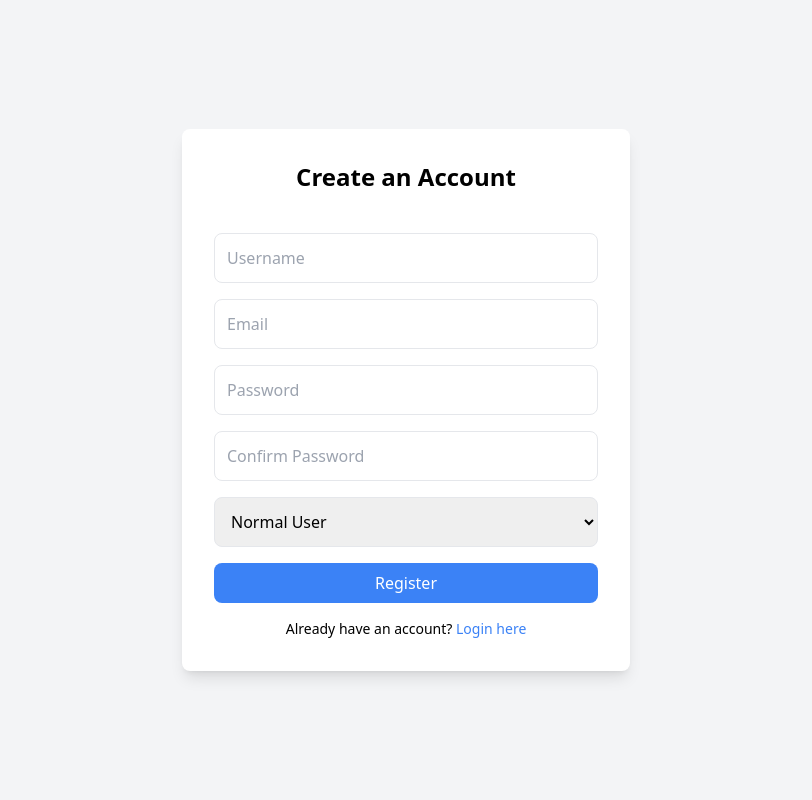
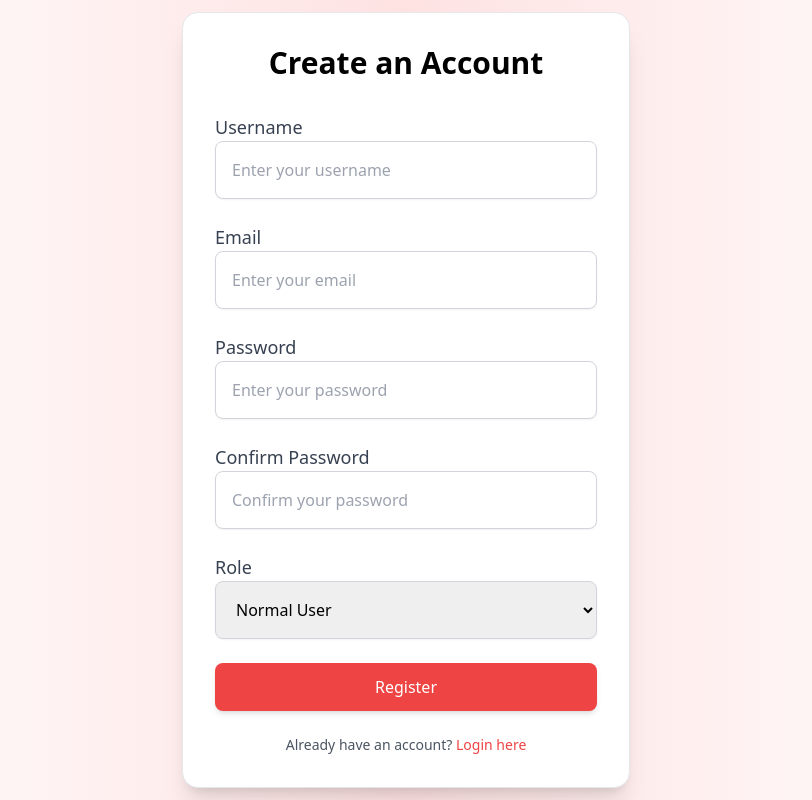
Before and after one commit to dikchya05/Watchvideos, a Django app: page /accounts/register/ in a window 1280 px wide. Shown: the whole page, without its empty margins (234-1046 px from the left). Run offline with Django 5.2, Linux system fonts and the light colour scheme; some libraries are stand-ins or nearby versions.

Commit message:
fixing the design in the code

```diff
--- a/accounts/templates/accounts/register.html
+++ b/accounts/templates/accounts/register.html
@@ -8,38 +8,58 @@
     <title>Register</title>
 </head>
 
-<body class="flex justify-center items-center h-screen bg-gray-100">
-    <div class="w-full max-w-md bg-white p-8 rounded-lg shadow-lg">
-        <h2 class="text-2xl font-bold text-center mb-6">Create an Account</h2>
-        <form method="POST" action="{% url 'register' %}" class="space-y-4">
+<body class="flex justify-center items-center h-screen bg-gradient-to-r from-white via-red-100 to-white">
+
+    <div class="w-full max-w-md bg-white p-8 rounded-2xl shadow-xl border border-gray-200">
+        <h2 class="text-3xl font-semibold text-center text-black mb-8">Create an Account</h2>
+        <form method="POST" action="{% url 'register' %}" class="space-y-6">
             {% csrf_token %}
 
-            <input type="text" name="username" placeholder="Username"
-                class="w-full p-3 border rounded-lg focus:ring focus:ring-blue-300">
+            <div>
+                <label for="username" class="block text-lg font-medium text-gray-700">Username</label>
+                <input type="text" name="username" id="username" placeholder="Enter your username"
+                    class="w-full p-4 border border-gray-300 rounded-lg focus:ring-2 focus:ring-red-400 transition duration-300 ease-in-out shadow-sm">
+            </div>
 
-            <input type="email" name="email" placeholder="Email"
-                class="w-full p-3 border rounded-lg focus:ring focus:ring-blue-300">
+            <div>
+                <label for="email" class="block text-lg font-medium text-gray-700">Email</label>
+                <input type="email" name="email" id="email" placeholder="Enter your email"
+                    class="w-full p-4 border border-gray-300 rounded-lg focus:ring-2 focus:ring-red-400 transition duration-300 ease-in-out shadow-sm">
+            </div>
 
-            <input type="password" name="password1" placeholder="Password"
-                class="w-full p-3 border rounded-lg focus:ring focus:ring-blue-300">
+            <div>
+                <label for="password1" class="block text-lg font-medium text-gray-700">Password</label>
+                <input type="password" name="password1" id="password1" placeholder="Enter your password"
+                    class="w-full p-4 border border-gray-300 rounded-lg focus:ring-2 focus:ring-red-400 transition duration-300 ease-in-out shadow-sm">
+            </div>
 
-            <input type="password" name="password2" placeholder="Confirm Password"
-                class="w-full p-3 border rounded-lg focus:ring focus:ring-blue-300">
+            <div>
+                <label for="password2" class="block text-lg font-medium text-gray-700">Confirm Password</label>
+                <input type="password" name="password2" id="password2" placeholder="Confirm your password"
+                    class="w-full p-4 border border-gray-300 rounded-lg focus:ring-2 focus:ring-red-400 transition duration-300 ease-in-out shadow-sm">
+            </div>
 
-            <select name="role" class="w-full p-3 border rounded-lg">
-                <option value="user">Normal User</option>
-                <option value="admin">Admin</option>
-            </select>
+            <div>
+                <label for="role" class="block text-lg font-medium text-gray-700">Role</label>
+                <select name="role" id="role"
+                    class="w-full p-4 border border-gray-300 rounded-lg focus:ring-2 focus:ring-red-400 transition duration-300 ease-in-out shadow-sm">
+                    <option value="user">Normal User</option>
+                    <option value="admin">Admin</option>
+                </select>
+            </div>
 
             <button type="submit"
-                class="w-full bg-blue-500 text-white py-2 rounded-lg hover:bg-blue-600">Register</button>
+                class="w-full bg-red-500 text-white py-3 rounded-lg hover:bg-red-600 transition duration-200 ease-in-out shadow-md transform hover:scale-105">
+                Register
+            </button>
         </form>
 
-        <p class="text-center text-sm mt-4">
+        <p class="text-center text-sm mt-6 text-gray-600">
             Already have an account?
-            <a href="{% url 'login' %}" class="text-blue-500 hover:underline">Login here</a>
+            <a href="{% url 'login' %}" class="text-red-500 hover:underline">Login here</a>
         </p>
     </div>
+
 </body>
 
 </html>
--- a/accounts/views.py
+++ b/accounts/views.py
@@ -45,12 +45,19 @@ def register(request):
 #     return render(request, 'accounts/login.html')
 
 def user_login(request):
+    # Check if the user is already logged in
+    if request.user.is_authenticated:
+        return redirect('home')  # Redirect to home if already logged in
+
     if request.method == "POST":
-        username = request.POST["username"]
-        password = request.POST["password"]
+        username = request.POST.get("username")
+        password = request.POST.get("password")
+
+        # Authenticate the user
         user = authenticate(request, username=username, password=password)
 
         if user is not None:
+            # Successful login: log the user in
             login(request, user)
 
             # Get user information except password
@@ -59,21 +66,24 @@ def user_login(request):
                 'first_name': user.first_name,
                 'last_name': user.last_name,
                 'email': user.email,
-                'role': user.role,  # Use the 'role' field from CustomUser model
+                'role': getattr(user, 'role', 'guest'),  # Safely get role from custom user model
                 'last_login': user.last_login,
                 'date_joined': user.date_joined
             }
 
-            # Print or use this user information as needed
-            print('User Information:', user_info)
+            # Debugging: print user information (or save to a log file)
+            print(f"User Information: {user_info}")
 
-            # Check the user's role to define if the user is an admin or normal user
-            user_type = user.role if user.role else 'guest'  # Default to 'normal' if no role assigned
+            # Check the user's role and print it for debugging (optional)
+            user_type = user_info.get('role', 'guest')  # Default to 'guest' if no role is defined
+            print(f"User Role: {user_type}")
 
-            print('user role --------------------------------------->', user_type)
-            return redirect('home')  # Redirect to home page after login
+            # Redirect the user to the home page after successful login
+            return redirect('home')
+
         else:
-            # Invalid credentials
+            # Invalid login credentials: Render the login page with an error message
             return render(request, 'accounts/login.html', {'error': 'Invalid credentials'})
 
+    # GET request: Render the login page
     return render(request, 'accounts/login.html')
--- a/video/forms.py
+++ b/video/forms.py
@@ -5,7 +5,7 @@ from .models import Comment
 class VideoForm(forms.ModelForm):
     class Meta:
         model = Video
-        fields = ['title', 'description', 'video_file']
+        fields = ['title', 'description', 'video_file', 'thumbnail']
 
 
 class CommentForm(forms.ModelForm):
```
Also changed, not shown: accounts/templates/accounts/login.html (+24 -9 lines), video/templates/video/add_video.html (+18 -6 lines), video/templates/video/user_video_list.html (+2 -31 lines), video/templates/video/video_detail.html (+21 -5 lines), db.sqlite3, media/thumbnails/b98a2e7fe6c4d7e0b6e2b9f6c1cd8858.jpg (added), media/thumbnails/b98a2e7fe6c4d7e0b6e2b9f6c1cd8858_U2d6yjk.jpg (added), media/thumbnails/b98a2e7fe6c4d7e0b6e2b9f6c1cd8858_ayxUWy8.jpg (added), media/thumbnails/download.jpeg (added), media/thumbnails/output-onlinepngtools.png (added), media/thumbnails/output-onlinepngtools_f4alA3l.png (added), 4 other files.
